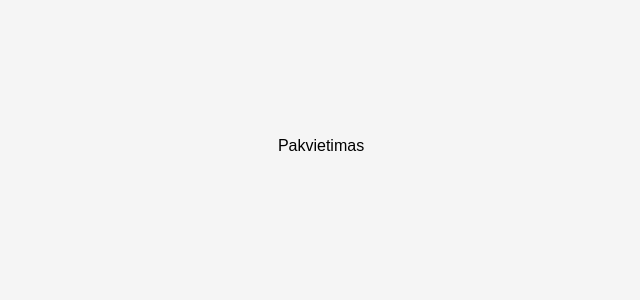
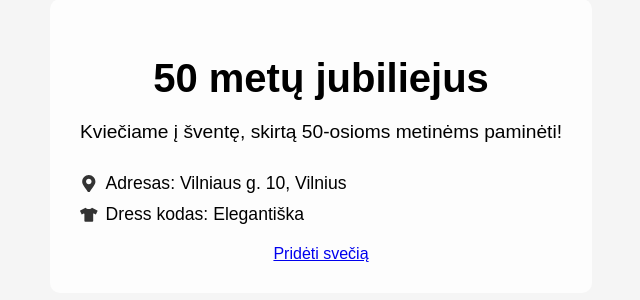
Before and after one commit to ZigmasP/portfolio, a React (Vite) app in the folder pakvietimas/: page / in a window 1280 px wide. Shown: the part 254-554 px from the top of the page, without its empty margins (319-959 px from the left). Built offline with nearby package versions, Linux system fonts and the light colour scheme.

Commit message:
pridėta invitepage

```diff
--- a/pakvietimas/package.json
+++ b/pakvietimas/package.json
@@ -10,10 +10,12 @@
     "preview": "vite preview"
   },
   "dependencies": {
+    "formik": "^2.4.6",
     "prop-types": "^15.8.1",
     "react": "^18.3.1",
     "react-dom": "^18.3.1",
     "react-icons": "^5.3.0",
+    "react-router-dom": "^6.26.2",
     "sass": "^1.79.4"
   },
   "devDependencies": {
--- a/pakvietimas/src/App.jsx
+++ b/pakvietimas/src/App.jsx
@@ -1,11 +1,12 @@
-import "./index.scss";
+import { Routes, Route } from "react-router-dom";
+import InvitePage from "./components/InvitePage";
 
-function App() {
+const App = () => {
   return (
-      <div>
-       Pakvietimas
-      </div>
-  );
+    <Routes>
+      <Route path="/" element={<InvitePage />} />
+    </Routes>
+  )
 };
 
 export default App;
--- /dev/null
+++ b/pakvietimas/src/components/InvitePage.jsx
@@ -0,0 +1,24 @@
+import { FaMapMarkerAlt, FaTshirt } from "react-icons/fa";
+import "./InvitePage.scss";
+
+const InvitePage = () => {
+  return (
+    <div className="invite-container">
+      <div className="invite-content">
+        <h1>50 metų jubiliejus</h1>
+        <p>Kviečiame į šventę, skirtą 50-osioms metinėms paminėti!</p>
+        <div className="details">
+          <div className="detail-item">
+            <FaMapMarkerAlt /> <span>Adresas: Vilniaus g. 10, Vilnius</span>
+          </div>
+          <div className="detail-item">
+            <FaTshirt /> <span>Dress kodas: Elegantiška</span>
+          </div>
+        </div>
+        <a href="/add-quest" className="guest-link">Pridėti svečią</a>
+      </div>
+    </div>
+  );
+};
+
+export default InvitePage;
--- /dev/null
+++ b/pakvietimas/src/components/InvitePage.scss
@@ -0,0 +1,53 @@
+.invite-container {
+  height: 100vh;
+  display: flex;
+  align-items: center;
+  justify-content: center;
+
+  .invite-content {
+    background-color: rgba(255, 255, 255, 0.8);
+    padding: 30px;
+    border-radius: 10px;
+    text-align: center;
+    max-width: 600px;
+
+    h1 {
+      font-size: 2.5rem;
+      margin-bottom: 20px;
+    }
+
+    p {
+      font-size: 1.2rem;
+      margin-bottom: 30px;
+    }
+
+    .details {
+      margin-bottom: 20px;
+
+      .detail-item {
+        display: flex;
+        align-items: center;
+        font-size: 1.1rem;
+        margin-bottom: 10px;
+
+        svg {
+          margin-right: 8px;
+          color: #333;
+        }
+      }
+    }
+
+    .quest-link {
+      background-color: #007bff;
+      color: #fff;
+      padding: 10px 20px;
+      border-radius: 5px;
+      text-decoration: none;
+      font-size: 1rem;
+
+      &:hover {
+        background-color: #0056b3;
+      }
+    }
+  }
+}
--- a/pakvietimas/src/main.jsx
+++ b/pakvietimas/src/main.jsx
@@ -1,10 +1,13 @@
-import { StrictMode } from "react";
-import { createRoot } from "react-dom/client";
+import React from "react";
+import ReactDOM from "react-dom/client";
+import { BrowserRouter } from "react-router-dom";
 import App from "./App.jsx";
 import "./index.scss";
 
-createRoot(document.getElementById('root')).render(
-  <StrictMode>
-    <App />
-  </StrictMode>,
+ReactDOM.createRoot(document.getElementById('root')).render(
+  <React.StrictMode>
+    <BrowserRouter>
+      <App />
+      </BrowserRouter>
+  </React.StrictMode>,
 )
```
Also changed, not shown: 1 other file (tests, documents, lock files or other folders).
